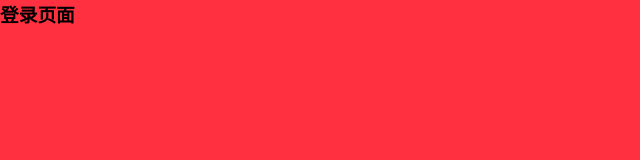
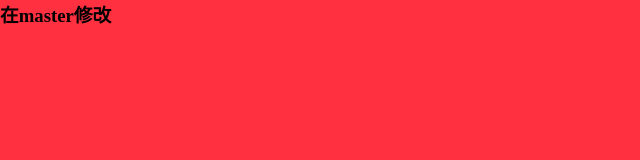
Before and after one commit to jiayan01/project, a plain HTML site: page index.html in a window 1280 px wide. Shown: the whole page, without its empty margins (0-640 px from the left). Drawn offline with Linux system fonts and the light colour scheme.

Commit message:
在master修改

```diff
--- a/index.html
+++ b/index.html
@@ -9,7 +9,7 @@
 </head>
 
 <body>
-    <h3>登录页面</h3>
+    <h3>在master修改</h3>
 </body>
 
 </html>
```
